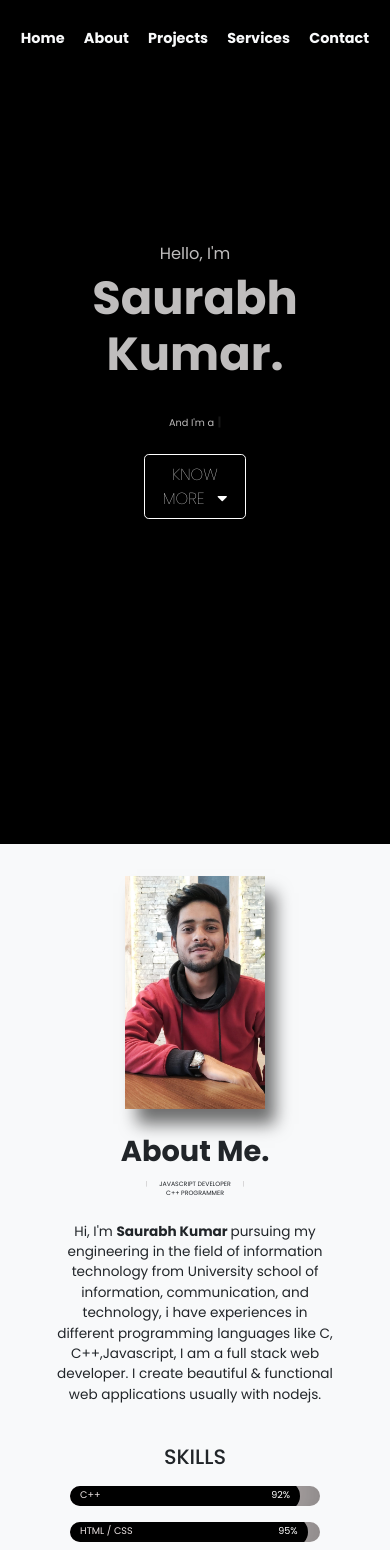
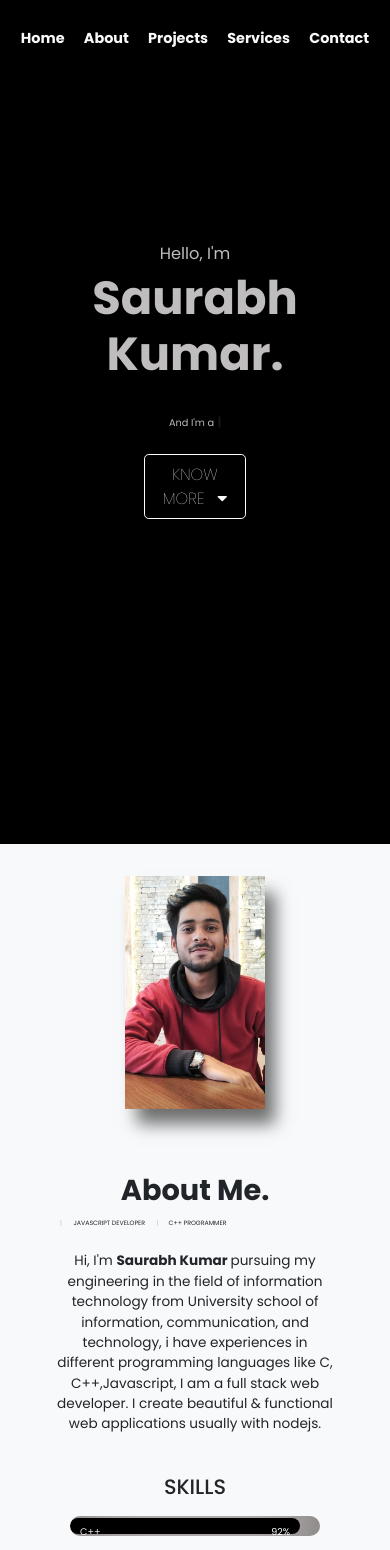
Before and after one commit to saurabhkumar23/my-portfolio, a React (Create React App) app: page / in a window 390 px wide. Shown: the top 1550 px of the page. Built offline with nearby package versions, Linux system fonts and the light colour scheme.

Commit message:
about section responsiveness done

```diff
--- a/src/components/About.js
+++ b/src/components/About.js
@@ -5,13 +5,13 @@ const About = () => {
         <section id='about' className='py-3 py-md-5 bg-light'>
             <div className='container py-3 py-md-5'>
                 <div className='row'>
-                    <div className='col-sm-12 col-md-5 pic-container'>
+                    <div className='col-md-12 col-lg-5 col-xl-5 pic-container'>
                         <img src='/images/table.jpg' data-aos='fade-right' className='img-fluid' alt='central'/>
                     </div>
 
-                    <div className='col-sm-12 col-md-7 pt-md-3 about-me' data-aos='fade-up'>
+                    <div className='col-md-12 col-lg-7 col-xl-7 pt-md-3 about-me' data-aos='fade-up'>
                         <h1>About Me.</h1>
-                        <div className='profession d-flex flex-column flex-md-row'>
+                        <div className='profession d-flex flex-row'>
                             <p><span>|</span> JAVASCRIPT DEVELOPER <span>|</span> </p>
                             <p>C++ PROGRAMMER</p>
                         </div>
--- a/src/styles/about.scss
+++ b/src/styles/about.scss
@@ -130,6 +130,26 @@
         .myself, h2{
             font-size: 2.5vw;
         }
+        .progress{
+            height: 4vw;
+            .pro-value{
+                height: 4vw;
+                p{
+                    font-size: 2vw;
+                    line-height: 3.8vw;
+                }
+            }
+        }
+        .about-links a{
+            font-size: 2vw;
+        }
+        .pic-container{
+            padding-bottom: 10vw;
+            text-align: center;
+        }
+        img{
+            width: 25%;
+        }
     }
 }
 
```
Also changed, not shown: 1 other file (tests, documents, lock files or other folders).
